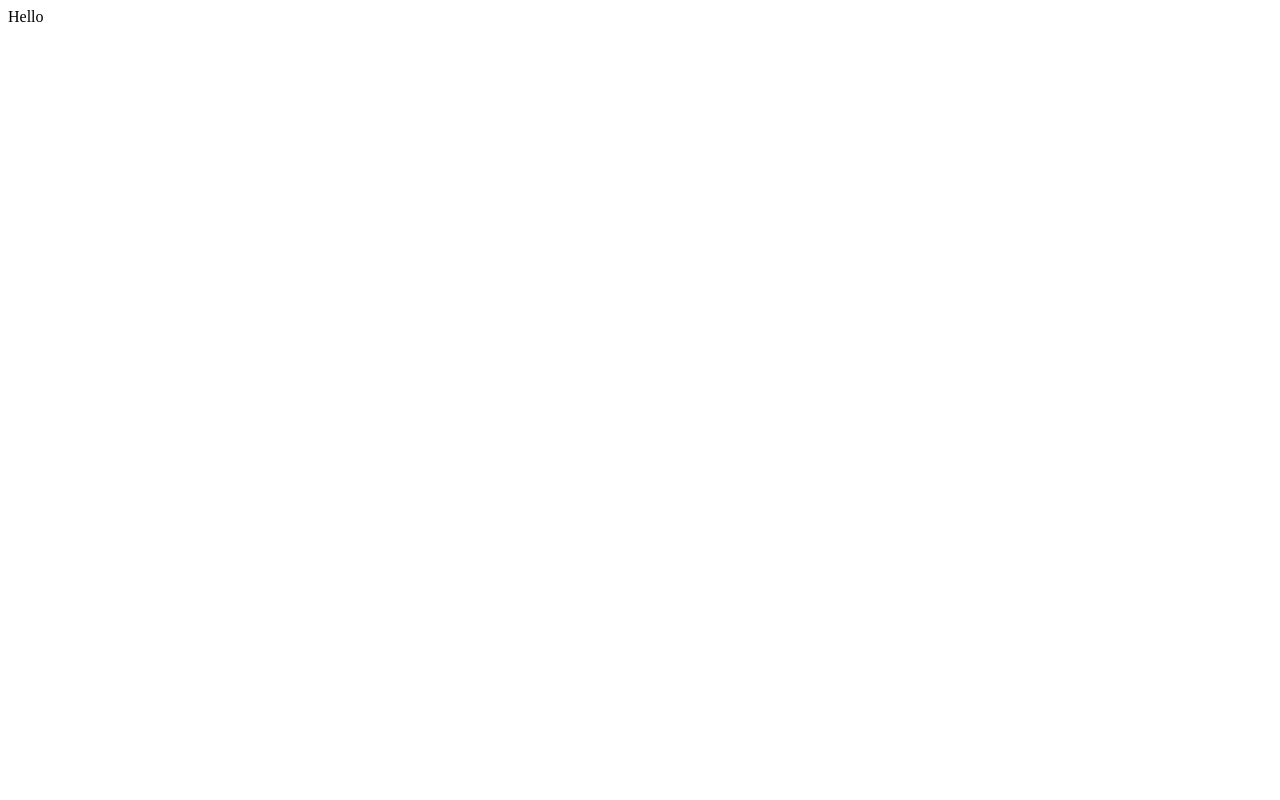
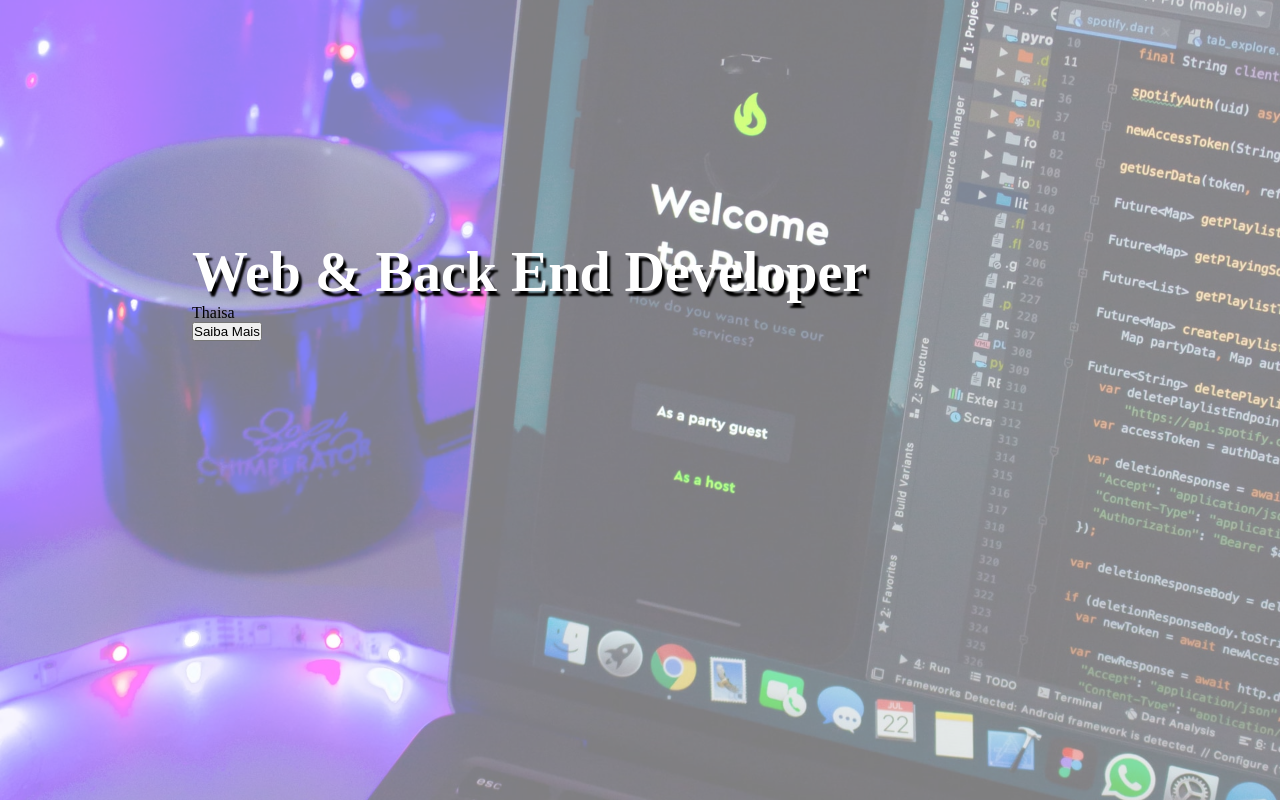
Before and after one commit to ThaisaFujii/Portfolio, a plain HTML site: page index.html in a window 1280 px wide. Drawn offline with Linux system fonts and the light colour scheme.

Commit message:
commit 3

```diff
--- a/index.html
+++ b/index.html
@@ -13,6 +13,16 @@
     <title>Portfolio</title>
 </head>
 <body>
-    <div>Hello</div>
+<div class="container"></div>
+<header>
+    <div class="img_wrapper">
+        <img src="imagens/imagem_fundo.jpg" alt="">//wrapper, solto;
+    </div>
+    <div class="banner">
+        <h1>Web & Back End Developer</h1>
+        <p>Thaisa</p>
+        <button>Saiba Mais</button>
+    </div>
+</header>
 </body>
 </html>
--- a/style.css
+++ b/style.css
@@ -1,3 +1,40 @@
 @import url('https://fonts.googleapis.com/css2?family=Baloo+Da+2:wght@400;500;600&family=Josefin+Slab:ital,wght@0,300;0,400;0,600;0,700;1,300;1,400;1,600&family=Mulish:ital,wght@0,200;0,300;0,400;1,200;1,300&display=swap');
 
 @import url("https://cdnjs.cloudflare.com/ajax/libs/font-awesome/5.15.3/js/all.min.js");
+
+*{ /*aplica-se a todo o conteudo */
+    margin: 0;
+    padding: 0;
+}
+
+header{
+    width: 100%;
+    height: 100vh;
+}
+
+.img_wrapper{
+    width: 100%;
+    height: 100%;
+    overflow: hidden;/*nao gera barra de rolagem */
+    background-color: rgba(0,0,0,0,8);/* a= transparencia; alpha*/
+}
+
+.img_wrapper img{
+    width: 100%;
+    height: 100%;
+    object-fit: cover;
+    opacity: 0.5;
+}
+
+.banner{
+    position: absolute;
+    top: 30%;
+    left: 15%;
+}
+.banner h1{
+    color: #ffffff;
+    font-size: 3.5em; /*Caso o usuario tenha deficiencia visual pixels n é bom pq o usuario nao consegue alterar; usando 1em linka com o elemento pai; por padrão é 16px */
+    font-family: "Baloo Da 2" serif;
+    font-weight: 200px;
+    text-shadow: .2rem .3rem 2px rgba(0,0,.4);
+}
```
Also changed, not shown: imagens/imagem_fundo.jpg (added).
